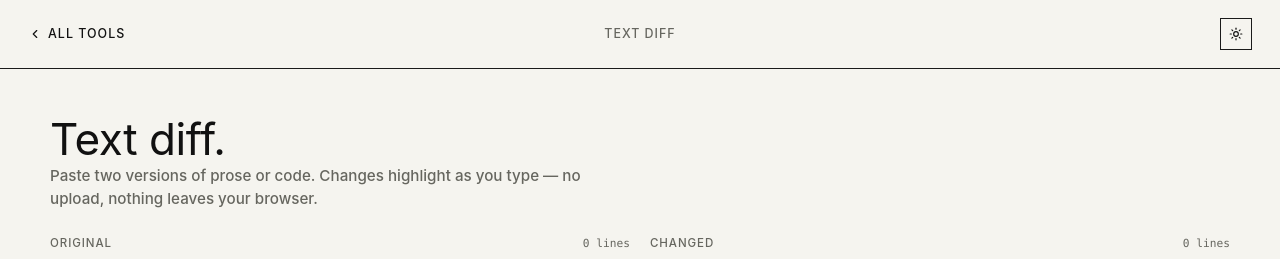
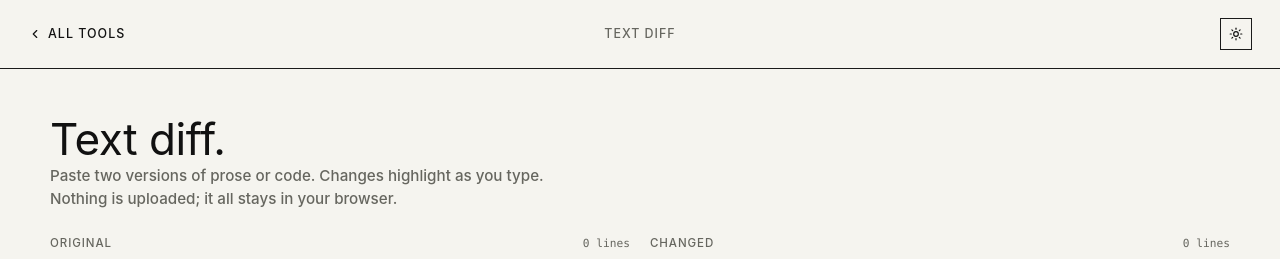
Before and after one commit to panoptican/atomic-tools, a plain HTML site: page text-diff/index.html in a window 1280 px wide. Shown: the top 259 px of the page. Drawn offline with Linux system fonts and the light colour scheme; a web font is replaced by a local one.

Commit message:
Use periods in the Text Diff subtitle

```diff
--- a/text-diff/index.html
+++ b/text-diff/index.html
@@ -241,7 +241,7 @@
 <main>
   <div>
     <h1 class="page-title">Text diff.</h1>
-    <p class="page-sub">Paste two versions of prose or code. Changes highlight as you type — no upload, nothing leaves your browser.</p>
+    <p class="page-sub">Paste two versions of prose or code. Changes highlight as you type. Nothing is uploaded; it all stays in your browser.</p>
   </div>
 
   <section class="panes">
```
